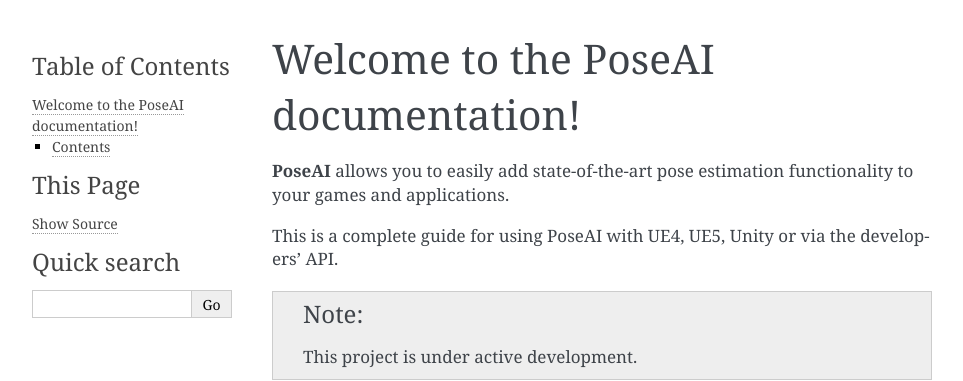
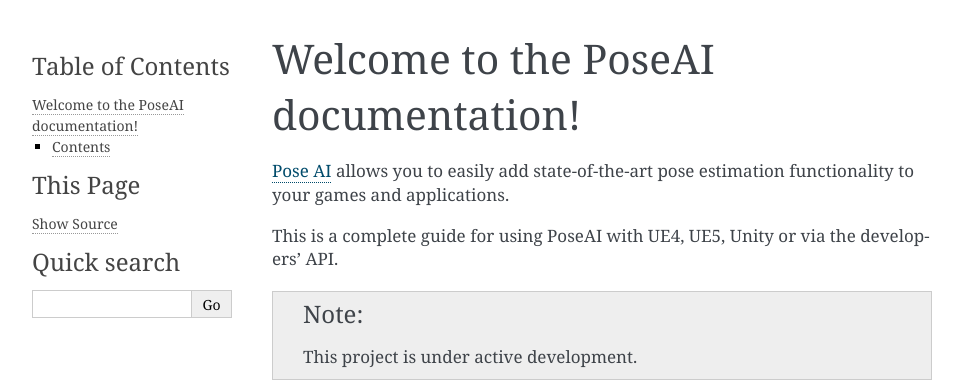
Before and after one commit to r0nn13/pose-ai-rtd, a Sphinx documentation site: the page built from docs/source/index.rst, in a window 1280 px wide and 900 px high. Shown: the top 381 px of the window, without its empty margins (148-1111 px from the left). Built offline with Sphinx 7.4.7, drawn with Linux system fonts in a browser that asks for light colours.

Commit message:
Update index.rst

```diff
--- a/docs/source/index.rst
+++ b/docs/source/index.rst
@@ -2,7 +2,7 @@
 Welcome to the PoseAI documentation!
 *****
 
-**PoseAI** allows you to easily add state-of-the-art pose estimation functionality to your games and applications.
+`Pose AI <https://www.poseai.co.uk/>`_ allows you to easily add state-of-the-art pose estimation functionality to your games and applications.
 
 This is a complete guide for using PoseAI with UE4, UE5, Unity or via the developers' API.
 
```
